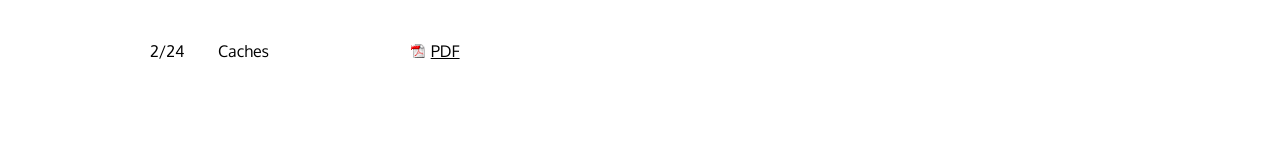
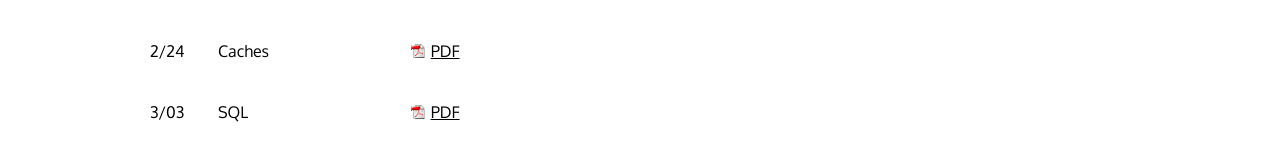
Before and after one commit to cos316/cos316-web, a Jekyll site: the page built from precepts.md, in a window 1280 px wide and 1042 px high. Shown: the part 834-995 px from the top of the window. Built offline with Jekyll 4.4.1, drawn with Linux system fonts in a browser that asks for light colours; nearby versions of some CDN libraries.

Commit message:
add precept 6 slides

```diff
--- a/precepts.md
+++ b/precepts.md
@@ -21,9 +21,9 @@ Precept slides:
 | 2/10  | HTTP     | [PDF](/precepts/HTTP.pdf) |
 | 2/17  | Tests and Benchmarks | [PDF](/precepts/Testing-and-Benchmarking.pdf) |
 | 2/24  | Caches   | [PDF](/precepts/Cache-Eviction.pdf) |
+| 3/03  | SQL      | [PDF](/precepts/SQL.pdf) |
 
 <!--
-| 3/03  | SQL      | [PDF](/precepts/SQL.pdf) |
 | 3/10  | Reflection | [PDF](/precepts/Reflection1.pdf) |
 | 3/17  | Reflection - 2 | [PDF](/precepts/Reflection2.pdf) |
 | 3/24  | Concurrency | [PDF](/precepts/Concurrency1.pdf) |
```
Also changed, not shown: 1 other file.
